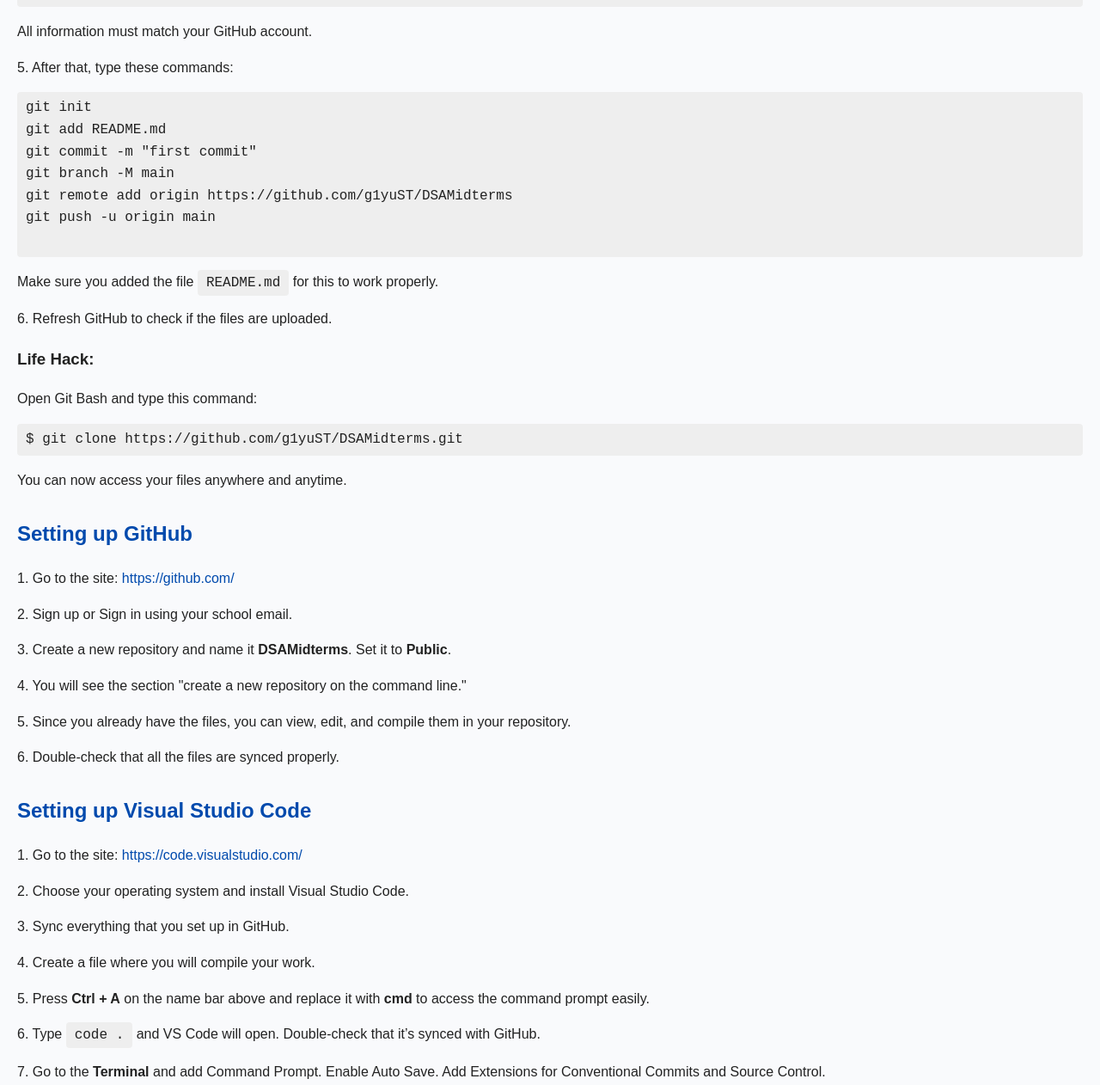
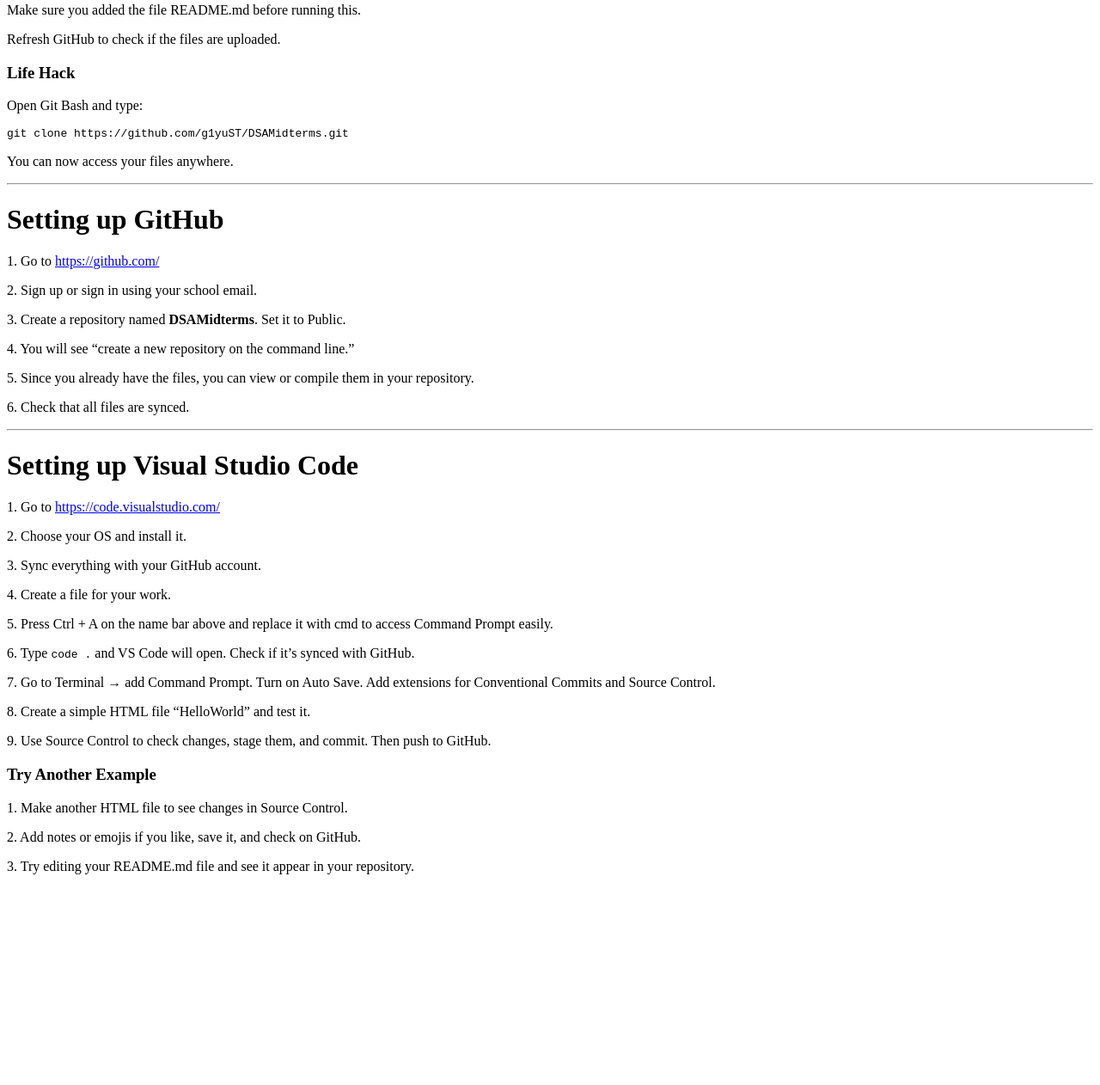
Before and after one commit to g1yuST/DSAMidterms, a plain HTML site: page INSTRUCTIONS.HTML in a window 1280 px wide. Shown: the part 478-1740 px from the top of the page at 86% size. After the commit the page ends 1511 px from the top, so only its background shows below. Drawn offline with Linux system fonts and the light colour scheme.

Commit message:
docs: :art:

```diff
--- a/INSTRUCTIONS.HTML
+++ b/INSTRUCTIONS.HTML
@@ -1,109 +1,73 @@
 <!DOCTYPE html>
-<html lang="en">
+<html>
 <head>
-  <meta charset="UTF-8">
-  <meta name="viewport" content="width=device-width, initial-scale=1.0">
-  <title>Setting up Git, GitHub, and Visual Studio Code</title>
-  <style>
-    body {
-      font-family: Arial, sans-serif;
-      line-height: 1.6;
-      margin: 20px;
-      background-color: #f9fafc;
-      color: #222;
-    }
-    h1, h2 {
-      color: #004aad;
-    }
-    code, pre {
-      background-color: #eee;
-      padding: 6px 10px;
-      border-radius: 4px;
-      font-family: "Courier New", monospace;
-    }
-    pre {
-      white-space: pre-wrap;
-    }
-    a {
-      color: #004aad;
-      text-decoration: none;
-    }
-    a:hover {
-      text-decoration: underline;
-    }
-    .section {
-      margin-bottom: 30px;
-    }
-  </style>
+<title>Setting up Git, GitHub, and VS Code</title>
 </head>
 <body>
 
-  <h1>Setting up Git, GitHub, and Visual Studio Code</h1>
+<h1>Setting up Git</h1>
+<p>1. Go to <a href="https://git-scm.com/">https://git-scm.com/</a></p>
+<p>2. Go to Downloads and choose your OS. Click the Standalone Installer and install it.</p>
+<p>3. Go to your file manager, right-click to check if Git is installed properly. Create a file (for example, HelloWorld.html).</p>
 
-  <div class="section">
-    <h2>Setting up Git</h2>
-    <p>1. Go to the site: <a href="https://git-scm.com/" target="_blank">https://git-scm.com/</a></p>
-    <p>2. Go to <strong>Downloads</strong> then choose what OS you have. Click the <strong>Standalone Installer</strong>, choose what you have, and install it.</p>
-    <p>3. Go to your file manager and right-click to check if Git is installed properly. Create a file (for example, <code>HelloWorld.html</code>).</p>
-
-    <p>4. After creating the file, open <strong>Git Bash</strong> and type the following commands:</p>
-    <pre>
+<p>4. Open Git Bash and type these commands:</p>
+<pre>
 git config --global user.name "Your Name"
 git config --global user.email "you@youraddress.com"
 git config --global push.default matching
 git config --global alias.co checkout
 git init
-    </pre>
+</pre>
 
-    <p>All information must match your GitHub account.</p>
+<p>All information must be accurate with your GitHub account.</p>
 
-    <p>5. After that, type these commands:</p>
-    <pre>
+<p>5. Then type these commands:</p>
+<pre>
 git init
 git add README.md
 git commit -m "first commit"
 git branch -M main
 git remote add origin https://github.com/g1yuST/DSAMidterms
 git push -u origin main
-    </pre>
+</pre>
 
-    <p>Make sure you added the file <code>README.md</code> for this to work properly.</p>
-    <p>6. Refresh GitHub to check if the files are uploaded.</p>
+<p>Make sure you added the file README.md before running this.</p>
+<p>Refresh GitHub to check if the files are uploaded.</p>
 
-    <h3>Life Hack:</h3>
-    <p>Open Git Bash and type this command:</p>
-    <pre>$ git clone https://github.com/g1yuST/DSAMidterms.git</pre>
-    <p>You can now access your files anywhere and anytime.</p>
-  </div>
+<h3>Life Hack</h3>
+<p>Open Git Bash and type:</p>
+<pre>
+git clone https://github.com/g1yuST/DSAMidterms.git
+</pre>
+<p>You can now access your files anywhere.</p>
 
-  <div class="section">
-    <h2>Setting up GitHub</h2>
-    <p>1. Go to the site: <a href="https://github.com/" target="_blank">https://github.com/</a></p>
-    <p>2. Sign up or Sign in using your school email.</p>
-    <p>3. Create a new repository and name it <strong>DSAMidterms</strong>. Set it to <strong>Public</strong>.</p>
-    <p>4. You will see the section "create a new repository on the command line."</p>
-    <p>5. Since you already have the files, you can view, edit, and compile them in your repository.</p>
-    <p>6. Double-check that all the files are synced properly.</p>
-  </div>
+<hr>
 
-  <div class="section">
-    <h2>Setting up Visual Studio Code</h2>
-    <p>1. Go to the site: <a href="https://code.visualstudio.com/" target="_blank">https://code.visualstudio.com/</a></p>
-    <p>2. Choose your operating system and install Visual Studio Code.</p>
-    <p>3. Sync everything that you set up in GitHub.</p>
-    <p>4. Create a file where you will compile your work.</p>
-    <p>5. Press <strong>Ctrl + A</strong> on the name bar above and replace it with <strong>cmd</strong> to access the command prompt easily.</p>
-    <p>6. Type <code>code .</code> and VS Code will open. Double-check that it’s synced with GitHub.</p>
-    <p>7. Go to the <strong>Terminal</strong> and add Command Prompt. Enable Auto Save. Add Extensions for Conventional Commits and Source Control.</p>
-    <p>8. Create a simple HTML file named <code>HelloWorld.html</code> and test it.</p>
-    <p>9. Use <strong>Source Control</strong> to view your changes, stage them, and commit. Then push them to GitHub. Click the circle icon to commit using Conventional Commit. Sync and refresh GitHub to confirm the changes.</p>
+<h1>Setting up GitHub</h1>
+<p>1. Go to <a href="https://github.com/">https://github.com/</a></p>
+<p>2. Sign up or sign in using your school email.</p>
+<p>3. Create a repository named <b>DSAMidterms</b>. Set it to Public.</p>
+<p>4. You will see “create a new repository on the command line.”</p>
+<p>5. Since you already have the files, you can view or compile them in your repository.</p>
+<p>6. Check that all files are synced.</p>
 
-    <h3>Try Another Example:</h3>
-    <p>1. Make another HTML file to see the differences in Source Control.</p>
-    <p>2. Duplicate the file if needed and try adding notations or emojis.</p>
-    <p>3. Save it and check GitHub again.</p>
-    <p>4. Try adding a new line in the <code>README.md</code> file and check if it appears in your repository.</p>
-  </div>
+<hr>
+
+<h1>Setting up Visual Studio Code</h1>
+<p>1. Go to <a href="https://code.visualstudio.com/">https://code.visualstudio.com/</a></p>
+<p>2. Choose your OS and install it.</p>
+<p>3. Sync everything with your GitHub account.</p>
+<p>4. Create a file for your work.</p>
+<p>5. Press Ctrl + A on the name bar above and replace it with cmd to access Command Prompt easily.</p>
+<p>6. Type <code>code .</code> and VS Code will open. Check if it’s synced with GitHub.</p>
+<p>7. Go to Terminal → add Command Prompt. Turn on Auto Save. Add extensions for Conventional Commits and Source Control.</p>
+<p>8. Create a simple HTML file “HelloWorld” and test it.</p>
+<p>9. Use Source Control to check changes, stage them, and commit. Then push to GitHub.</p>
+
+<h3>Try Another Example</h3>
+<p>1. Make another HTML file to see changes in Source Control.</p>
+<p>2. Add notes or emojis if you like, save it, and check on GitHub.</p>
+<p>3. Try editing your README.md file and see it appear in your repository.</p>
 
 </body>
 </html>
```
